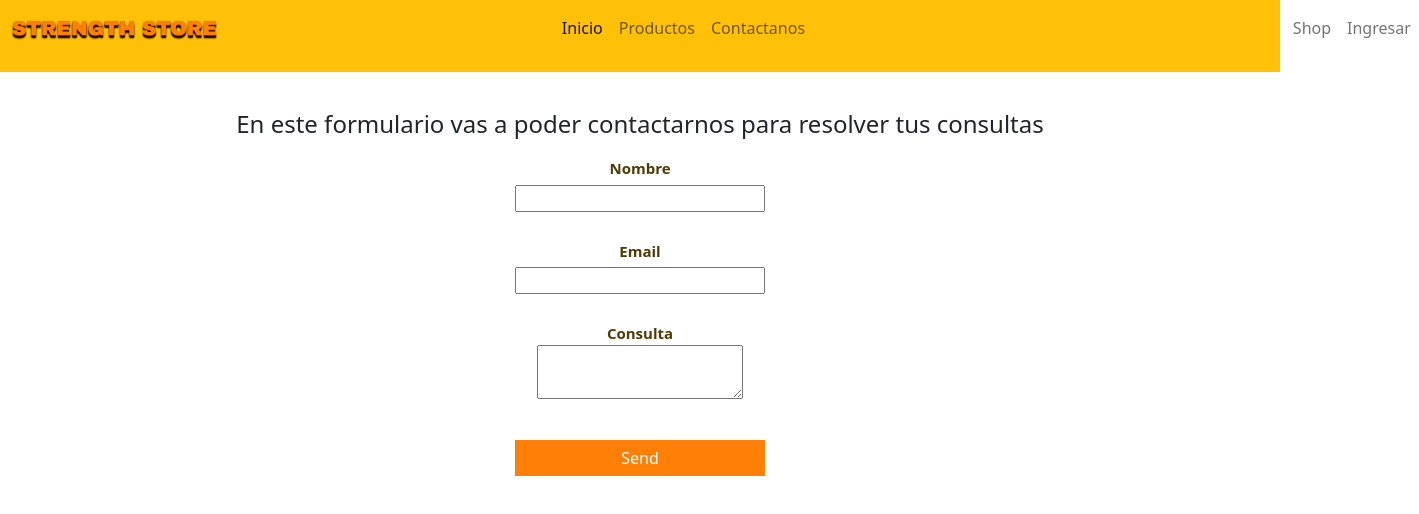
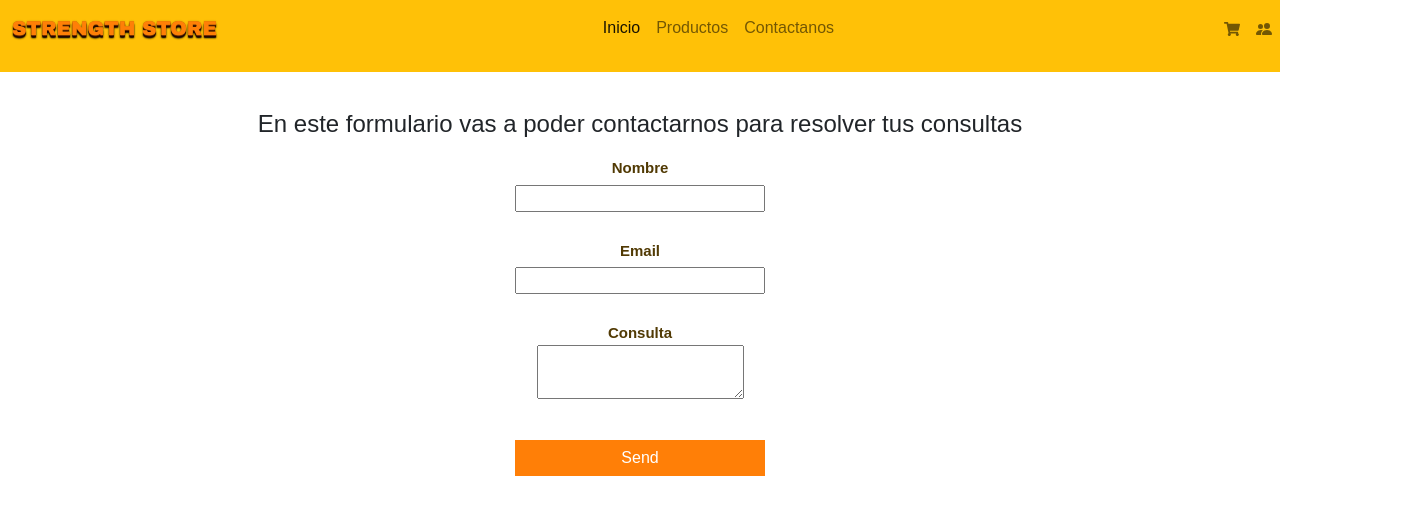
Before and after one commit to hermankraus/E-Commerce, a React (Create React App) app in the folder ecommerce/: page /contact-us in a window 1280 px wide. Shown: the top 514 px of the page, 1419 px wide, since content can reach past the window. Built offline with nearby package versions, Linux system fonts and the light colour scheme.

Commit message:
login and shop icons

```diff
--- a/ecommerce/package.json
+++ b/ecommerce/package.json
@@ -12,6 +12,7 @@
     "react": "^18.2.0",
     "react-bootstrap": "^2.7.4",
     "react-dom": "^18.2.0",
+    "react-icons": "^4.8.0",
     "react-router-dom": "^6.11.1",
     "react-scripts": "5.0.1",
     "web-vitals": "^2.1.4"
--- a/ecommerce/src/App.css
+++ b/ecommerce/src/App.css
@@ -1,9 +1,3 @@
 .App {
-
-    text-align: center;
-    align-items: center;
-    justify-content: center;
-    background-color: #8BC6EC;
-    background-image: linear-gradient(135deg, #8BC6EC 0%, #9599E2 100%);
-
+  font-family: "Rubik", sans-serif;
 }
--- a/ecommerce/src/App.js
+++ b/ecommerce/src/App.js
@@ -1,7 +1,7 @@
 import React from "react";
 import { BrowserRouter as Router, Routes, Route } from "react-router-dom";
 
-//import "./App.css";
+import "./App.css";
 
 import Banner from "./components/Banner/Banner";
 import Dashboard from "./components/Dashboard/Dashboard";
--- a/ecommerce/src/components/LogIn/LogIn.js
+++ b/ecommerce/src/components/LogIn/LogIn.js
@@ -1,6 +1,8 @@
 import React, { useState } from "react";
 import Button from "react-bootstrap/Button";
 import Modal from "react-bootstrap/Modal";
+import { BsFillPeopleFill } from "react-icons/bs";
+
 import "./LogIn.css";
 
 function LogIn() {
@@ -38,7 +40,7 @@ function LogIn() {
   return (
     <>
       <p className="sign-in" variant="Light" onClick={handleShow}>
-        Ingresar
+        <BsFillPeopleFill />
       </p>
 
       <Modal
--- a/ecommerce/src/components/Navbar/Navbar.css
+++ b/ecommerce/src/components/Navbar/Navbar.css
@@ -1,5 +1,6 @@
 .navbar-container {
   background-image: var(--bs-gradient);
+  font-family: "Rubik", sans-serif;
 }
 
 .navbar-singin-shop {
--- a/ecommerce/src/components/Navbar/Navbar.js
+++ b/ecommerce/src/components/Navbar/Navbar.js
@@ -1,5 +1,6 @@
 import "./Navbar.css";
 import { Link } from "react-router-dom";
+import { FaShoppingCart } from "react-icons/fa";
 
 import Header from "../Header/Header";
 import Shop from "../Shop/Shop";
@@ -13,17 +14,7 @@ const Navbar = () => {
           <Link className="navbar-brand" to="/">
             <Header />
           </Link>
-          <button
-            className="navbar-toggler"
-            type="button"
-            data-bs-toggle="collapse"
-            data-bs-target="#navbarNavDropdown"
-            aria-controls="navbarNavDropdown"
-            aria-expanded="false"
-            aria-label="Toggle navigation"
-          >
-            <span className="navbar-toggler-icon"></span>
-          </button>
+
           <div className="collapse navbar-collapse" id="navbarNavDropdown">
             <ul className="navbar-nav mx-auto">
               <li className="nav-item">
@@ -44,7 +35,7 @@ const Navbar = () => {
               <div className="navbar-singin-shop">
                 <li className="nav-item">
                   <Link className="nav-link" to="/shop">
-                    <Shop />
+                    <FaShoppingCart />
                   </Link>
                 </li>
 
@@ -54,38 +45,6 @@ const Navbar = () => {
                   </Link>
                 </li>
               </div>
-              {/*
-
-              Ejemplo para el filtering de productos
-
-              <li className="nav-item dropdown">
-                <Link
-                  className="nav-link dropdown-toggle"
-                  to="#"
-                  role="button"
-                  data-bs-toggle="dropdown"
-                  aria-expanded="false"
-                >
-                  Dropdown link
-                </Link>
-                <ul className="dropdown-menu">
-                  <li>
-                    <Link className="dropdown-item" to="#">
-                      Action
-                    </Link>
-                  </li>
-                  <li>
-                    <Link className="dropdown-item" to="#">
-                      Another action
-                    </Link>
-                  </li>
-                  <li>
-                    <Link className="dropdown-item" to="#">
-                      Something else here
-                    </Link>
-                  </li>
-                </ul>
-              </li> */}
             </ul>
           </div>
         </div>
--- a/ecommerce/src/components/Shop/Shop.js
+++ b/ecommerce/src/components/Shop/Shop.js
@@ -1,9 +1,7 @@
 import React from "react";
 
 const Shop = () => {
-
-  return <div>Shop</div>;
-
+  return <div></div>;
 };
 
 export default Shop;
```
Also changed, not shown: 1 other file (tests, documents, lock files or other folders).
